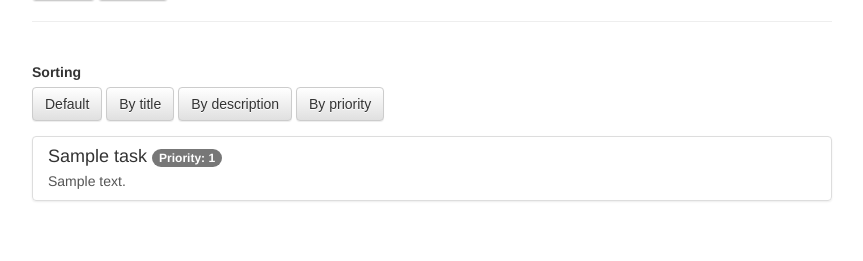
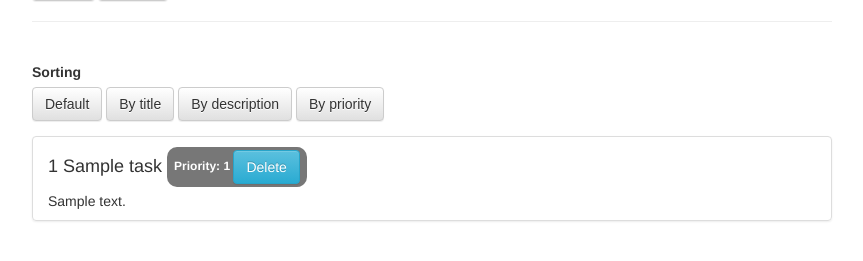
Before and after one commit to maxbogus/tasks_queue, a Flask app: page /tasks in a window 1280 px wide. Shown: the part 280-541 px from the top of the page, without its empty margins (208-1071 px from the left). Run offline with Flask 2, Linux system fonts and the light colour scheme; tables that the repository leaves empty hold one stand-in row (values such as "Sample post"); some libraries are stand-ins or nearby versions.

Commit message:
* added remove task feature.

```diff
--- a/application.py
+++ b/application.py
@@ -38,6 +38,20 @@ def get_task():
     return jsonify(content)
 
 
+@app.route('/task/delete/<id>', methods=['POST'])
+def delete_task(id):
+    """ This page will show all my tasks """
+    result = ""
+    try:
+        task = session.query(Tasks).filter_by(id=id).delete()
+        session.commit()
+        result = "success"
+    except Exception:
+        session.rollback()
+        result = "failure {}".format(id)
+    return jsonify(result)
+
+
 @app.route('/tasks/json', methods=['GET'])
 def tasks_json():
     tasks = session.query(Tasks).order_by(Tasks.priority.desc())
--- a/static/js/app.js
+++ b/static/js/app.js
@@ -13,6 +13,23 @@ app.controller('AngularJSCtrl', function ($scope, $http, $timeout) {
     $scope.sortBy = function (propertyName) {
         $scope.reverse = ($scope.propertyName === propertyName) ? !$scope.reverse : false;
         $scope.propertyName = propertyName;
+    };
+
+    $scope.delete = function (task) {
+        $http(
+            {
+                method: 'POST',
+                url: `task/delete/${task.id}`,
+                headers: "application/json",
+            })
+            .then(function (response) {
+                console.log('success');
+                console.log(response.data);
+            }, function (response) {
+                console.log(task);
+                $scope.error = "Error occurred. Status: " + response.status + ". More info in console log.";
+                console.log(response.data);
+            });
     };
 
     $scope.intervalFunction = function () {
--- a/templates/index.html
+++ b/templates/index.html
@@ -83,11 +83,11 @@
             <span> {{ '{{error}}' }}</span>
         </div>
         <div class="list-group">
-            <a href="#" class="list-group-item" ng-repeat="task in data| orderBy:propertyName:reverse">
-                <h4 class="list-group-item-heading">{{ '{{ task.title}}' }} <span class="badge text-right">Priority: {{ '{{ task.priority}}' }}</span>
+            <div href="#" class="list-group-item" ng-repeat="task in data| orderBy:propertyName:reverse">
+                <h4 class="list-group-item-heading">{{ '{{task.id}} {{ task.title}}' }} <span class="badge text-right">Priority: {{ '{{ task.priority}}' }} <a ng-click="delete(task)" class="btn btn-info" role="button">Delete</a> </span>
                 </h4>
                 <p class="list-group-item-text">{{ '{{ task.description}}' }}</p>
-            </a>
+            </div>
         </div>
     </div>
 </div>
```
